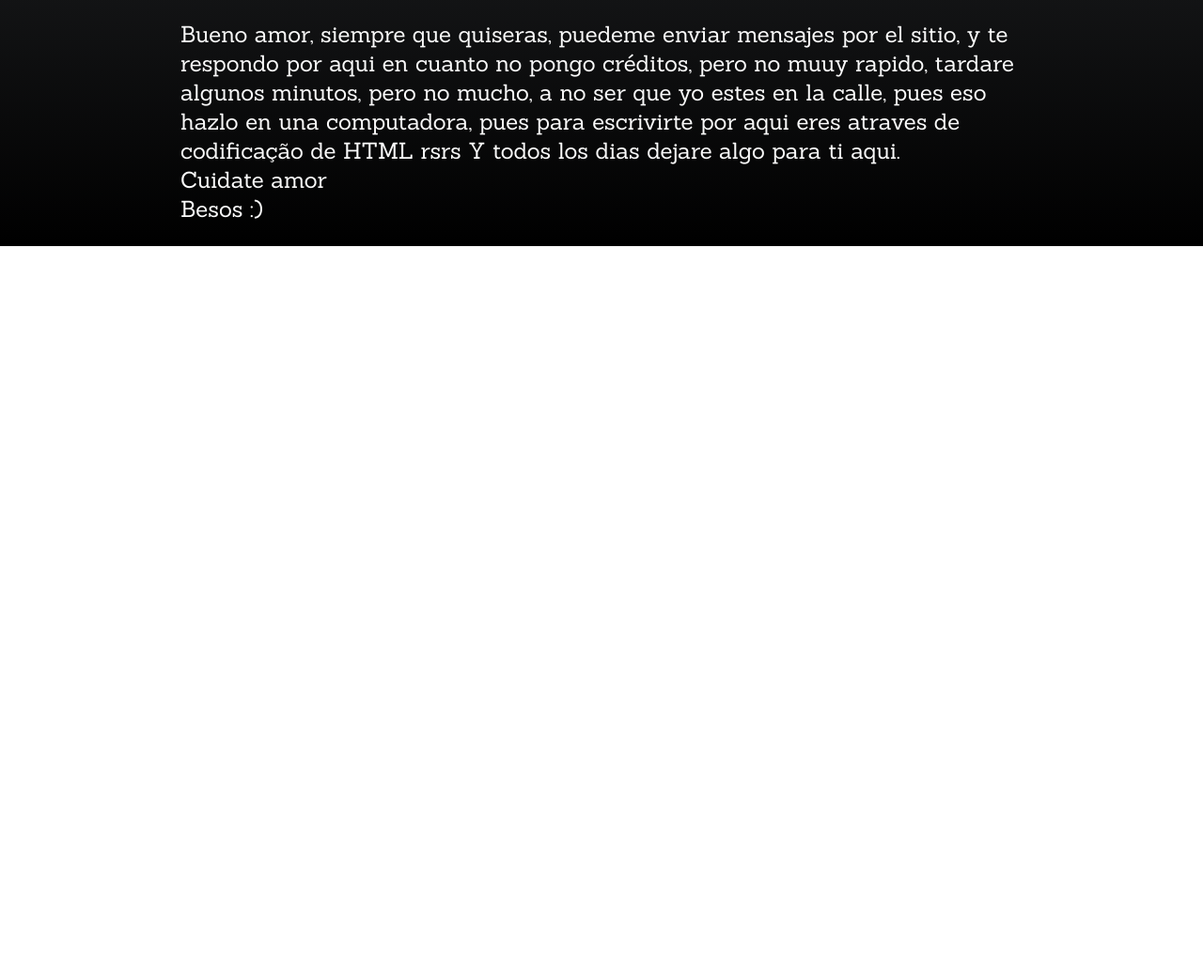
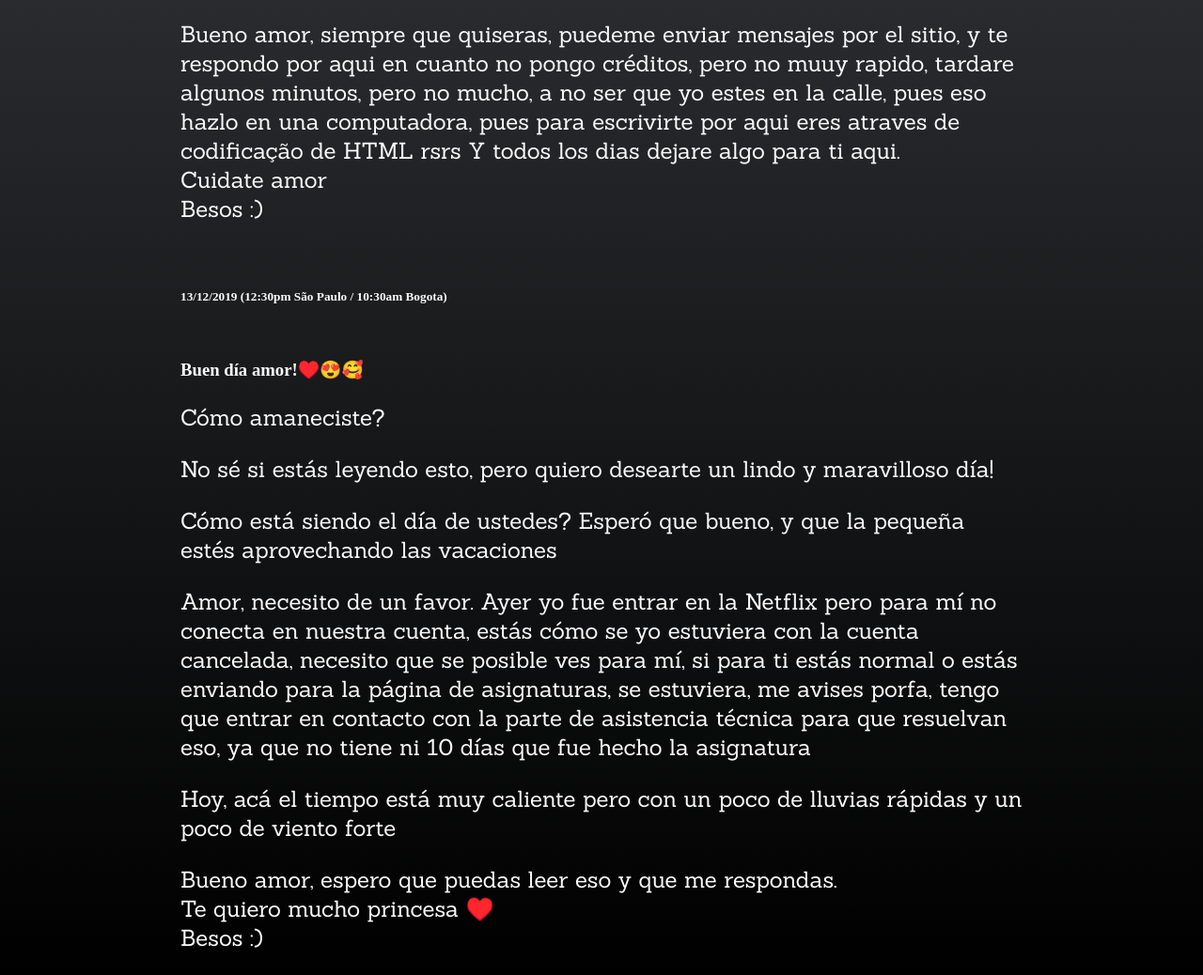
Before and after one commit to DrikaLee/DrikaLee.github.io, a plain HTML site: page index.html in a window 1280 px wide. Shown: the part 712-1750 px from the top of the page at 94% size. Before the commit the page ends 974 px from the top, so only its background shows below. Drawn offline with Linux system fonts and the light colour scheme.

Commit message:
Update index.html

```diff
--- a/index.html
+++ b/index.html
@@ -42,4 +42,21 @@
         <br>Cuidate amor
         <br>Besos :)</p>
     </div>
+        <p> </p>
+        <p> </p>
+    <div>
+        <h5>13/12/2019 (12:30pm São Paulo / 10:30am Bogota)</h5>
+        <br>
+        <h3>Buen día amor!♥️😍🥰</h3>
+        <p>Cómo amaneciste? </p>
+        <p>No sé si estás leyendo esto, pero quiero desearte un lindo y maravilloso día!</p>
+        <p>Cómo está siendo el día de ustedes? Esperó que bueno, y que la pequeña estés aprovechando las vacaciones</p>
+        <p>Amor, necesito de un favor. Ayer yo fue entrar en la Netflix pero para mí no conecta en nuestra cuenta, estás cómo se yo estuviera con la cuenta cancelada, necesito que se posible ves para mí, si para ti estás normal o estás enviando para la página de asignaturas, se estuviera, me avises porfa, tengo que entrar en contacto con la parte de asistencia técnica para que resuelvan eso, ya que no tiene ni 10 días que fue hecho la asignatura</p>
+        <p>Hoy, acá el tiempo está muy caliente pero con un poco de lluvias rápidas y un poco de viento forte </p>
+        <p> </p>
+        <p> </p>
+        <p>Bueno amor, espero que puedas leer eso y que me respondas.
+        <br>Te quiero mucho princesa ♥️
+        <br>Besos :)</p>
+    </div>
 </main>
```
